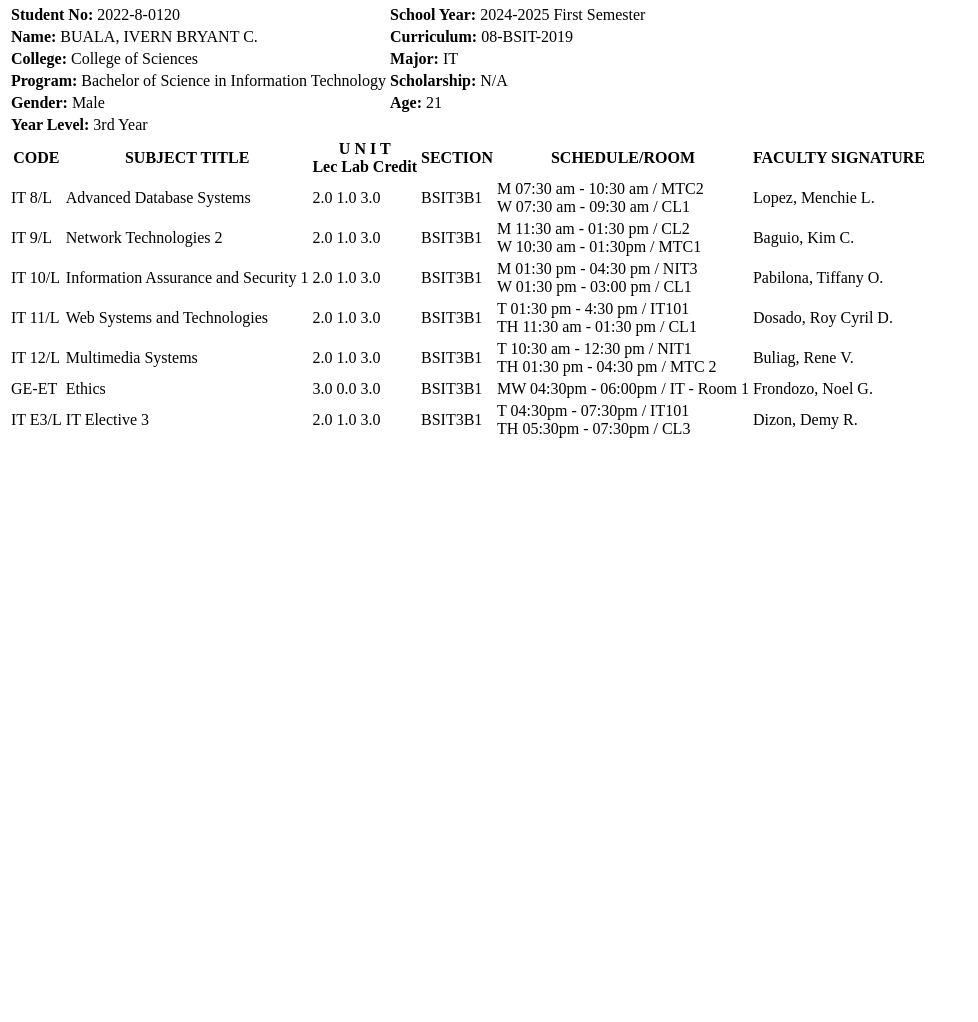
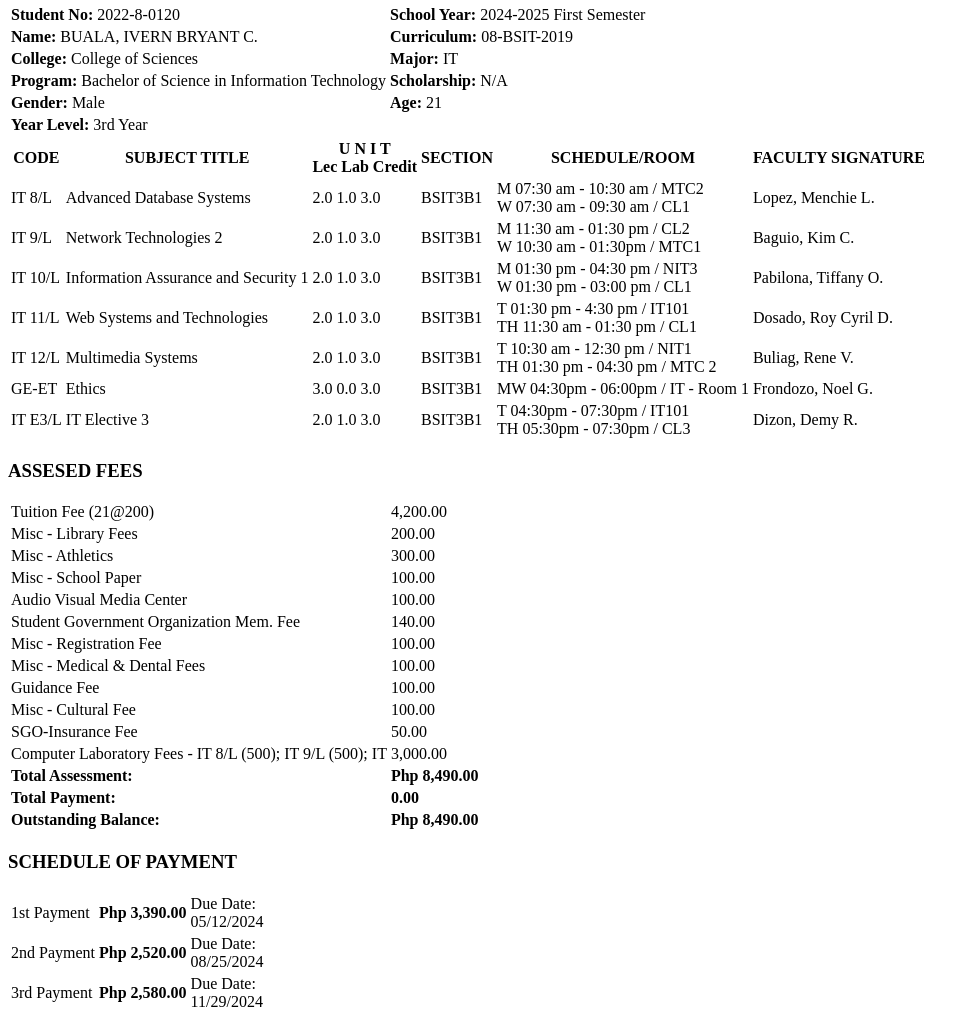
Before and after one commit to pavseh/cert-of-registration-drill2, a plain HTML site: page index.html in a window 1280 px wide. Shown: the part 557-1579 px from the top of the page, without its empty margins (0-978 px from the left). Before the commit the page ends 1006 px from the top, so only its background shows below. Drawn offline with Linux system fonts and the light colour scheme.

Commit message:
added Fees and Payment

```diff
--- a/index.html
+++ b/index.html
@@ -134,6 +134,102 @@
         </table>
     </section>
 
+    <!-- Assessed Fees and Schedule of Payment -->
+    <div class="info-section">
+        <section class="fees-info">
+            <h3>ASSESED FEES</h3>
+            <table class="fees-table">
+                <tr>
+                    <td>Tuition Fee (21@200)</td>
+                    <td>4,200.00</td>
+                </tr>
+                <tr>
+                    <td>Misc - Library Fees</td>
+                    <td>200.00</td>
+                </tr>
+                <tr>
+                    <td>Misc - Athletics</td>
+                    <td>300.00</td>
+                </tr>
+                <tr>
+                    <td>Misc - School Paper</td>
+                    <td>100.00</td>
+                </tr>
+                <tr>
+                    <td>Audio Visual Media Center</td>
+                    <td>100.00</td>
+                </tr>
+                <tr>
+                    <td>Student Government Organization Mem. Fee</td>
+                    <td>140.00</td>
+                </tr>
+                <tr>
+                    <td>Misc - Registration Fee</td>
+                    <td>100.00</td>
+                </tr>
+                <tr>
+                    <td>Misc - Medical & Dental Fees</td>
+                    <td>100.00</td>
+                </tr>
+                <tr>
+                    <td>Guidance Fee</td>
+                    <td>100.00</td>
+                </tr>
+                <tr>
+                    <td>Misc - Cultural Fee</td>
+                    <td>100.00</td>
+                </tr>
+                <tr>
+                    <td>SGO-Insurance Fee</td>
+                    <td>50.00</td>
+                </tr>
+                <tr>
+                    <td>Computer Laboratory Fees - IT 8/L (500); IT 9/L (500); IT</td>
+                    <td>3,000.00</td>
+                </tr>
+
+                <!-- Total -->
+                <tr class="total">
+                    <td><strong>Total Assessment:</strong></td>
+                    <td><strong>Php 8,490.00</strong></td>
+                </tr>
+                <tr class="total-payment">
+                    <td><strong>Total Payment:</strong></td>
+                    <td><strong>0.00</strong></td>
+                </tr>
+                <tr class="balance">
+                    <td><strong>Outstanding Balance:</strong></td>
+                    <td><strong>Php 8,490.00</strong></td>
+                </tr>
+            </table>
+
+            <h3>SCHEDULE OF PAYMENT</h3>
+                <table class="payment-table">
+                    <tr>
+                        <td>1st Payment</td>
+                        <td><strong>Php 3,390.00</strong></td>
+                        <td>Due Date:<br> 05/12/2024</td>
+                    </tr>
+                    <tr>
+                        <td>2nd Payment</td>
+                        <td><strong>Php 2,520.00</strong></td>
+                        <td>Due Date:<br> 08/25/2024</td>
+                    </tr>
+                    <tr>
+                        <td>3rd Payment</td>
+                        <td><strong>Php 2,580.00</strong></td>
+                        <td>Due Date:<br> 11/29/2024</td>
+                    </tr>
+                </table>
+
+        </section>
+
+
+        <!-- -->
+
+    </div>
+
+
 
 </body>
 </html>
```
